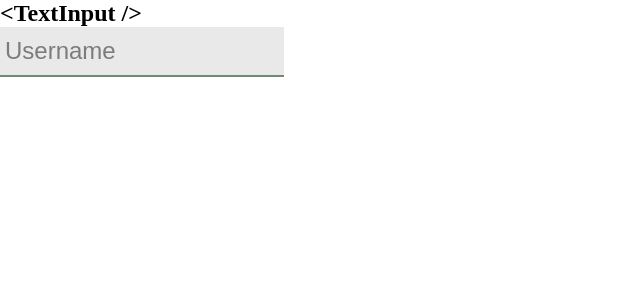
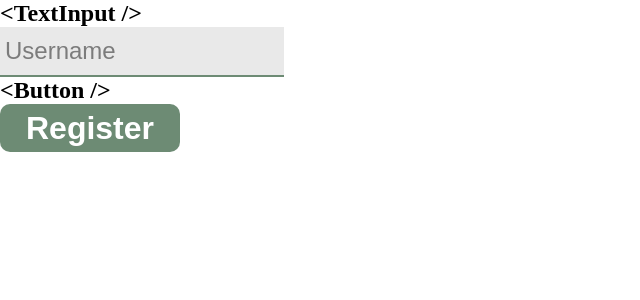
Before and after one commit to Jnwyk/role-playing-game-manager, a React (Create React App) app in the folder client/: page /#/tests in a window 1280 px wide. Shown: the top 300 px of the page, without its empty margins (0-640 px from the left). Built offline with nearby package versions, Linux system fonts and the light colour scheme.

Commit message:
style component

```diff
--- a/client/src/components/button/Button.css
+++ b/client/src/components/button/Button.css
@@ -0,0 +1,19 @@
+.button{
+  width: 180px;
+  height: 48px;
+  background-color: #6D8B74;
+  border-radius: 10px;
+  font-size: 32px;
+  font-weight: 700;
+  text-align: center;
+  line-height: 40px;
+  color: white;
+  border: none;
+  transition: 1s;
+}
+
+.button:hover{
+  background-color: #546e5a;
+  box-sizing: 0 0 4px rgba(0, 0, 0, 0.25);
+  border-radius: 0;
+}
--- a/client/src/components/button/Button.jsx
+++ b/client/src/components/button/Button.jsx
@@ -1,6 +1,6 @@
 import "./Button.css";
 
-const Button = (children, onClick) => {
+const Button = ({ children, onClick }) => {
   return (
     <button type="button" className="button" onClick={onClick}>
       {children}
--- a/client/src/pages/tests.jsx
+++ b/client/src/pages/tests.jsx
@@ -1,3 +1,4 @@
+import Button from "../components/button/Button";
 import TextInput from "../components/text-input/TextInput";
 
 const Tests = () => {
@@ -5,6 +6,9 @@ const Tests = () => {
     <main>
       <h2>&lt;TextInput /&gt;</h2>
       <TextInput placeholder="Username" id="username" />
+      <br />
+      <h2>&lt;Button /&gt;</h2>
+      <Button>Register</Button>
     </main>
   );
 };
```
